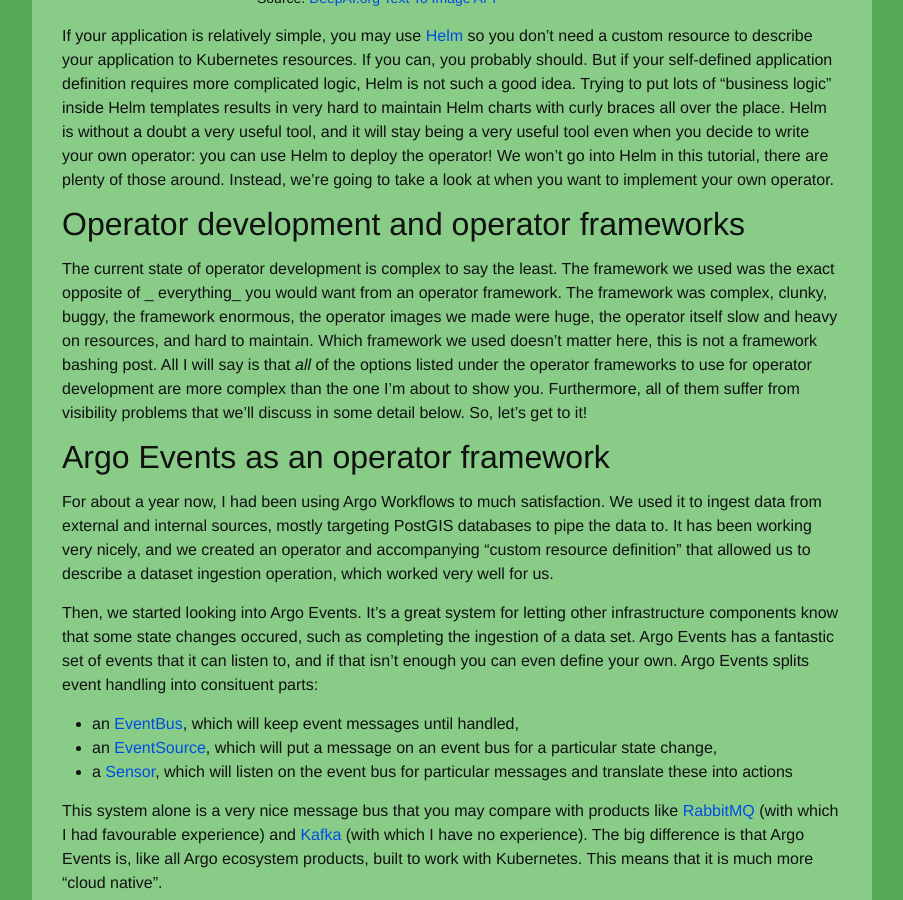
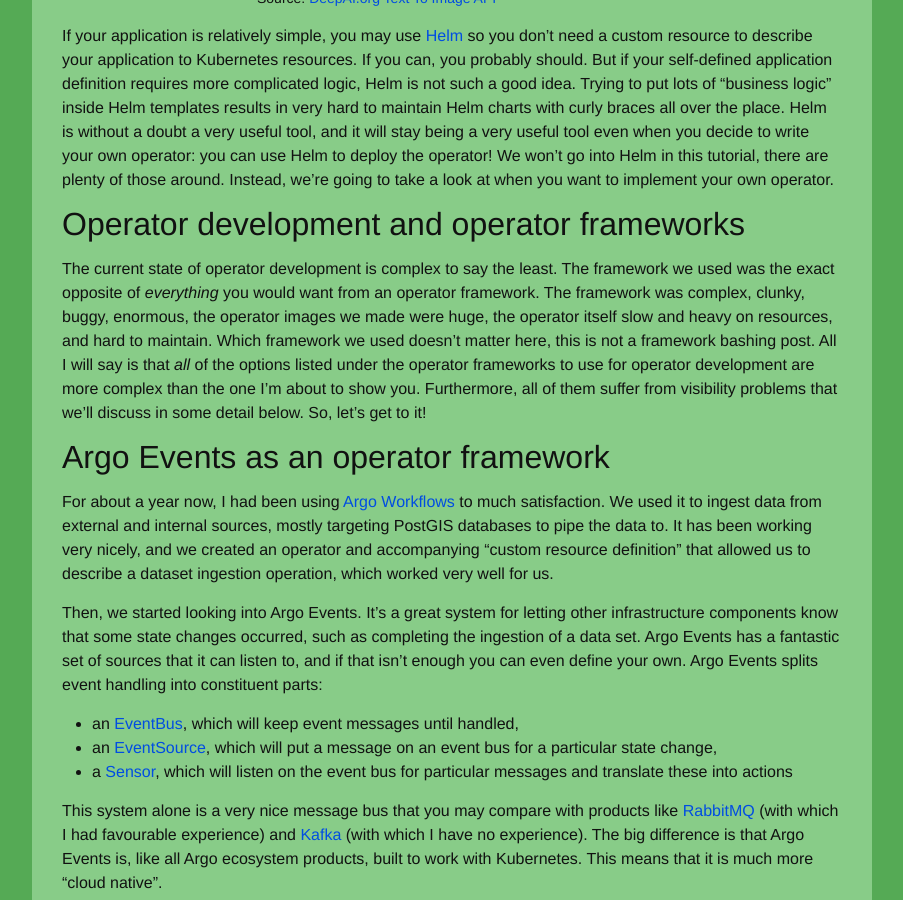
Before and after one commit to reinvantveer/reinvantveer.github.io, a Jekyll site: the page built from _posts/2022-01-29-easier-operator.md, in a window 1280 px wide and 900 px high, scrolled down 2742 px. Shown: the whole window, without its empty margins (188-1091 px from the left). Built offline with Jekyll 4.4.1, drawn with Linux system fonts in a browser that asks for light colours; comment, search, counter and statistics services are not loaded.

Commit message:
typos, extra links, folding
Signed-off-by: reinvantveer <reinvantveer@gmail.com>

```diff
--- a/_posts/2022-01-29-easier-operator.md
+++ b/_posts/2022-01-29-easier-operator.md
@@ -90,8 +90,8 @@
 
 ## Operator development and operator frameworks
 
-The current state of operator development is complex to say the least. The framework we used was the exact opposite of _
-everything_ you would want from an operator framework. The framework was complex, clunky, buggy, the framework enormous,
+The current state of operator development is complex to say the least. The framework we used was the exact opposite of
+_everything_ you would want from an operator framework. The framework was complex, clunky, buggy, enormous,
 the operator images we made were huge, the operator itself slow and heavy on resources, and hard to maintain. Which
 framework we used doesn't matter here, this is not a framework bashing post. All I will say is that _all_ of the options
 listed under the operator frameworks to use for operator development are more complex than the one I'm about to show
@@ -100,15 +100,15 @@
 
 ## Argo Events as an operator framework
 
-For about a year now, I had been using Argo Workflows to much satisfaction. We used it to ingest data from external and
-internal sources, mostly targeting PostGIS databases to pipe the data to. It has been working very nicely, and we
-created an operator and accompanying "custom resource definition" that allowed us to describe a dataset ingestion
-operation, which worked very well for us.
+For about a year now, I had been using [Argo Workflows](https://argoproj.github.io/argo-workflows/) to much
+satisfaction. We used it to ingest data from external and internal sources, mostly targeting PostGIS databases to pipe
+the data to. It has been working very nicely, and we created an operator and accompanying "custom resource definition"
+that allowed us to describe a dataset ingestion operation, which worked very well for us.
 
 Then, we started looking into Argo Events. It's a great system for letting other infrastructure components know that
-some state changes occured, such as completing the ingestion of a data set. Argo Events has a fantastic set of events
+some state changes occurred, such as completing the ingestion of a data set. Argo Events has a fantastic set of sources
 that it can listen to, and if that isn't enough you can even define your own. Argo Events splits event handling into
-consituent parts:
+constituent parts:
 
 - an [EventBus](https://argoproj.github.io/argo-events/concepts/eventbus/), which will keep event messages until handled,
 - an [EventSource](https://argoproj.github.io/argo-events/concepts/event_source/), which will put a message on an event bus for a particular state change,
```
